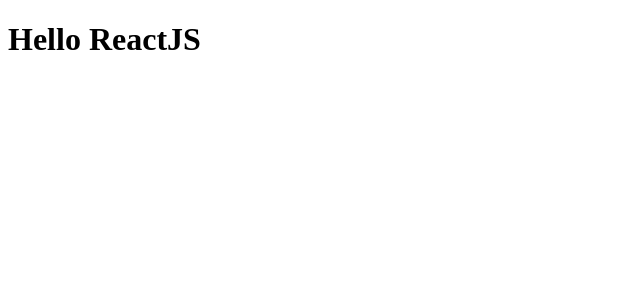
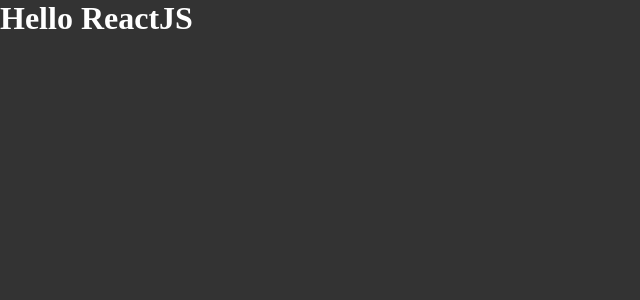
Before and after one commit to bittencourt-lucas/ignite-react, a React app in the folder chapter-1/01-github-explorer/: page / in a window 1280 px wide. Shown: the top 300 px of the page, without its empty margins (0-640 px from the left). Built offline with nearby package versions, Linux system fonts and the light colour scheme.

Commit message:
Importing CSS files

```diff
--- a/chapter-1/01-github-explorer/package.json
+++ b/chapter-1/01-github-explorer/package.json
@@ -18,7 +18,9 @@
     "@babel/preset-react": "^7.14.5",
     "babel-loader": "^8.2.2",
     "cross-env": "^7.0.3",
+    "css-loader": "^6.0.0",
     "html-webpack-plugin": "^5.3.2",
+    "style-loader": "^3.1.0",
     "webpack": "^5.43.0",
     "webpack-cli": "^4.7.2",
     "webpack-dev-server": "^3.11.2"
--- a/chapter-1/01-github-explorer/src/App.jsx
+++ b/chapter-1/01-github-explorer/src/App.jsx
@@ -1,3 +1,5 @@
+import './styles/global.css';
+
 export function App() {
   return <h1>Hello ReactJS</h1>;
 }
--- /dev/null
+++ b/chapter-1/01-github-explorer/src/styles/global.css
@@ -0,0 +1,11 @@
+* {
+  margin: 0;
+  padding: 0;
+  box-sizing: border-box;
+}
+
+body {
+  font: Arial, Helvetica, sans-serif;
+  background-color: #333;
+  color: #fff;
+}
--- a/chapter-1/01-github-explorer/webpack.config.js
+++ b/chapter-1/01-github-explorer/webpack.config.js
@@ -28,6 +28,11 @@
         test: /\.jsx$/,
         exclude: /node_modules/,
         use: 'babel-loader',
+      },
+      {
+        test: /\.css$/,
+        exclude: /node_modules/,
+        use: ['style-loader', 'css-loader'],
       }
     ],
   }
```
Also changed, not shown: 1 other file (tests, documents, lock files or other folders).
